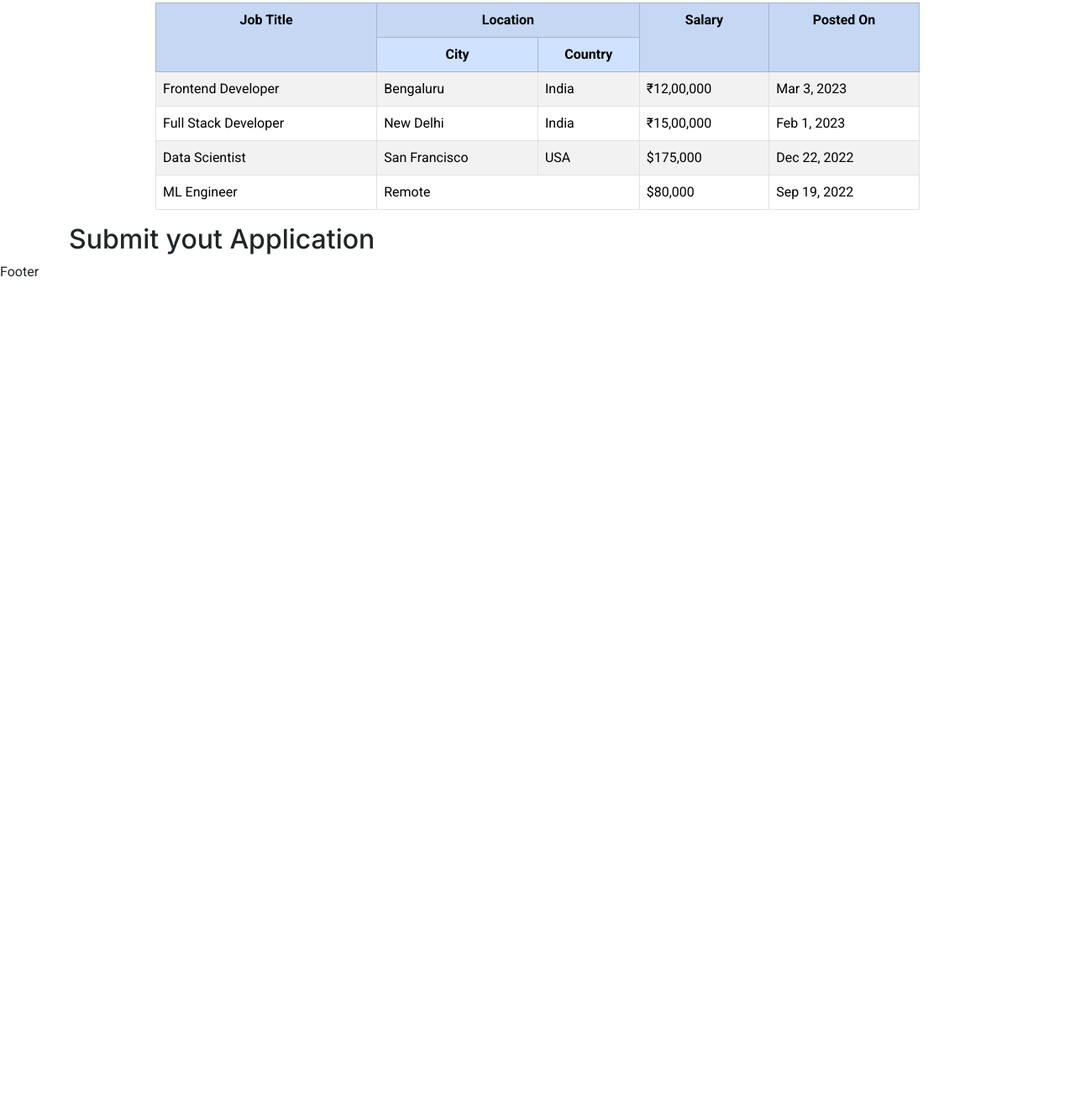
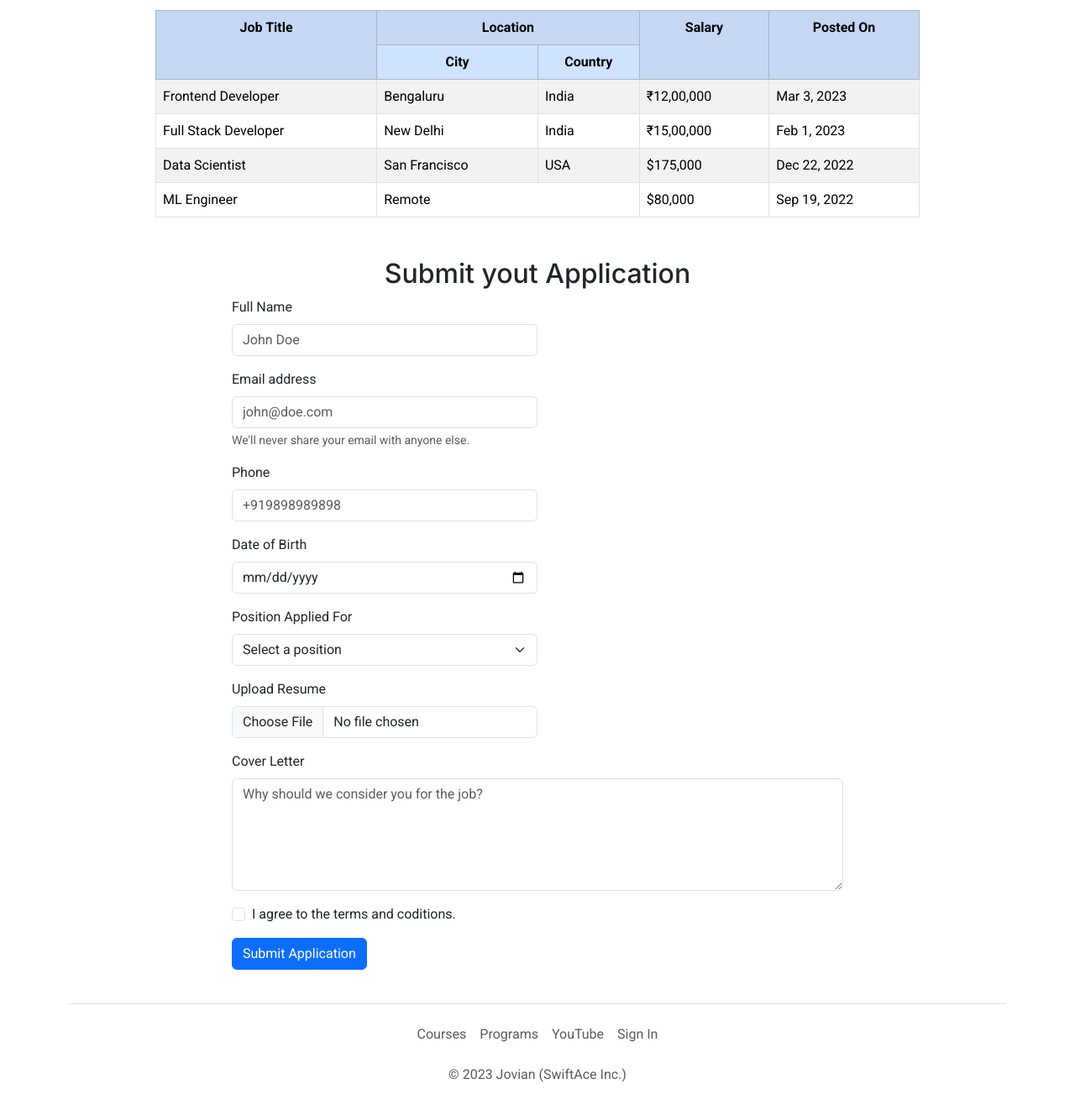
Before and after one commit to Luicho17/jovian-careers-bootstrap-live, a plain HTML site: page src/index.html in a window 1280 px wide. Shown: the part 638-1966 px from the top of the page at 84% size. Before the commit the page ends 974 px from the top, so only its background shows below. Drawn offline with nearby package versions, Linux system fonts and the light colour scheme.

Commit message:
página-terminada

```diff
--- a/src/index.html
+++ b/src/index.html
@@ -63,11 +63,13 @@
       </div>
       <div class="col-lg-6">
         <h1 class="display-5 fw-bold 1h-1 mb-2 text-center text-lg-start">Work at jovian</h1>
-        <p class="lead">At Jovian, we're on a mission to build the world's most highly
+        <div>
+          <p class="lead sm-fs-6 mb-2">At Jovian, we're on a mission to build the world's most highly
             reputed technical university, and we're building it completely
             online. We offer several beginner friendly courses that are taken by
             300,000+ registered users.</p>
-        <p class="lead">We also offer 2 industry-focused bootcamps:</p>
+          <p class="lead fs-6">We also offer 2 industry-focused bootcamps:</p>
+        </div>
         <ol class="lead">
           <li>
             <a href="https://www.jovian.com/full-stack-developer-bootcamp">
@@ -86,7 +88,7 @@
 
   <!--JOBS-->
   <div class="container px-4 mt-5">
-    <h2 class="text-center mb-5">Job Opportunities</h2>
+    <h2 class="text-center mb-5 fs-1">Job Opportunities</h2>
     <!-- Job List -->
     <div class="d-md-none">
       <div class="card my-4">
@@ -182,12 +184,84 @@
   </div>
 
   <!--APPLICATION FORM-->
- <div class="container" px-4>
-  <h2>Submit yout Application</h2>
+  <div class="container px-4 mt-5">
+    <h2 class="text-center">Submit yout Application</h2>
+
+    <form action="https://formbold.com/s/3wvKl" method="post" enctype="multipart/form-data"
+      class="col-lg-8 offset-lg-2">
+      <div class="mb-3 col-sm-6">
+        <label for="fullname" class="form-label"> Full Name </label>
+        <input type="text" class="form-control" name="name" required placeholder="John Doe" id="fullname" />
+      </div>
+      <div class="mb-3 col-sm-6">
+        <label for="email" class="form-label"> Email address </label>
+        <input type="email" class="form-control" name="email" placeholder="john@doe.com" id="email"
+          aria-describedby="emailHelp" required />
+        <div id="emailHelp" class="form-text">
+          We'll never share your email with anyone else.
+        </div>
+      </div>
+      <div class="mb-3 col-sm-6">
+        <label for="phone" class="form-label">Phone</label>
+        <input type="tel" class="form-control" id="phone" placeholder="+919898989898" name="phone" required />
+      </div>
+      <div class="mb-3 col-sm-6">
+        <label for="dob" class="form-label">Date of Birth</label>
+        <input type="date" class="form-control" id="dob" name="dob" required />
+      </div>
+      <div class="mb-3 col-sm-6">
+        <label for="position" class="form-label">Position Applied For</label>
+        <select class="form-select" aria-label="Default select example" required>
+          <option selected value="">Select a position</option>
+          <option value="frontend developer">Frontend Developer</option>
+          <option value="full stack developer">Full Stack Developer</option>
+          <option value="data scientist">Data Scientist</option>
+          <option value="ml engineer ">ML Engineer</option>
+        </select>
+      </div>
+      <div class="mb-3 col-sm-6">
+        <label for="resume" class="form-label">Upload Resume</label>
+        <input type="file" class="form-control" id="resume" name="resume" required />
+      </div>
+      <div class="mb-3">
+        <label for="resume" class="form-label">Cover Letter</label>
+        <textarea placeholder="Why should we consider you for the job?" class="form-control" id="resume" name="resume"
+          rows="5" required></textarea>
+      </div>
+      <div class="mb-3 form-check">
+        <input type="checkbox" class="form-check-input" id="terms" />
+        <label class="form-check-label" for="terms">I agree to the terms and coditions.</label>
+      </div>
+      <button type="submit" class="btn btn-primary">
+        Submit Application
+      </button>
+    </form>
+  </div>
+  </form>
   </div>
 
   <!--FOOTER-->
-  <div>Footer</div>
+  <div class="container">
+    <footer class="py-3 my-4">
+      <ul class="nav justify-content-center border-top pt-3 mb-3">
+        <li class="nav-item">
+          <a href="#" class="nav-link px-2 text-body-secondary">Courses</a>
+        </li>
+        <li class="nav-item">
+          <a href="#" class="nav-link px-2 text-body-secondary">Programs</a>
+        </li>
+        <li class="nav-item">
+          <a href="#" class="nav-link px-2 text-body-secondary">YouTube</a>
+        </li>
+        <li class="nav-item">
+          <a href="#" class="nav-link px-2 text-body-secondary">Sign In</a>
+        </li>
+      </ul>
+      <p class="text-center text-body-secondary">
+        © 2023 Jovian (SwiftAce Inc.)
+      </p>
+    </footer>
+  </div>
   <script src="https://cdn.jsdelivr.net/npm/bootstrap@5.3.3/dist/js/bootstrap.bundle.min.js"
     integrity="sha384-YvpcrYf0tY3lHB60NNkmXc5s9fDVZLESaAA55NDzOxhy9GkcIdslK1eN7N6jIeHz"
     crossorigin="anonymous"></script>
```
Lines whose indentation alone changed are shown as unchanged.
